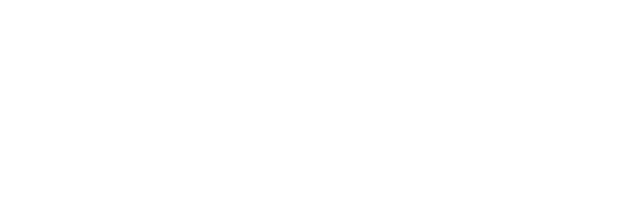
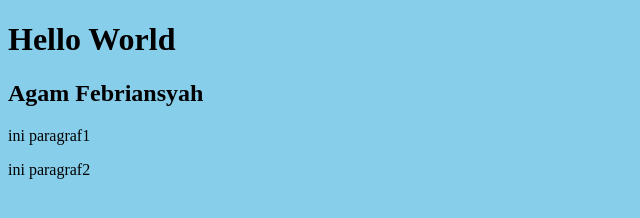
Before and after one commit to AgamFebriansyah26/coba_ITW, a plain HTML site: page index.html in a window 1280 px wide. Shown: the whole page, without its empty margins (0-640 px from the left). Drawn offline with Linux system fonts and the light colour scheme.

```diff
--- /dev/null
+++ b/index.css
@@ -0,0 +1,6 @@
+body{
+    background-color: skyblue;
+}
+h2{
+    text-emphasis-color: red;
+}
--- a/index.html
+++ b/index.html
@@ -1,12 +1,13 @@
 <!DOCTYPE html>
-<html lang="en">
+<html>
 <head>
-    <meta charset="UTF-8">
-    <meta name="viewport" content="width=device-width, initial-scale=1.0">
-    <meta http-equiv="X-UA-Compatible" content="ie=edge">
     <title>Document</title>
+    <link rel="stylesheet" href="index.css">
 </head>
 <body>
-
+    <H1>Hello World</H1>
+    <h2>Agam Febriansyah</h2>
+    <p>ini paragraf1</p>
+    <p>ini paragraf2</p>
 </body>
 </html>
```
